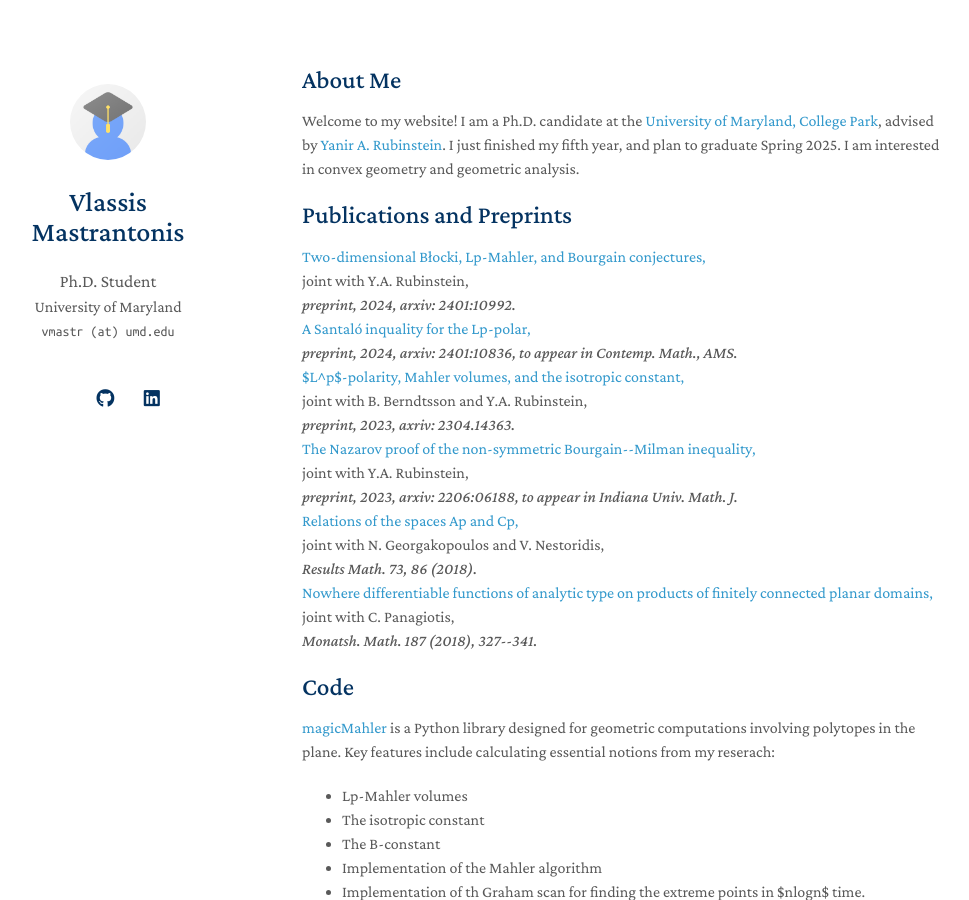
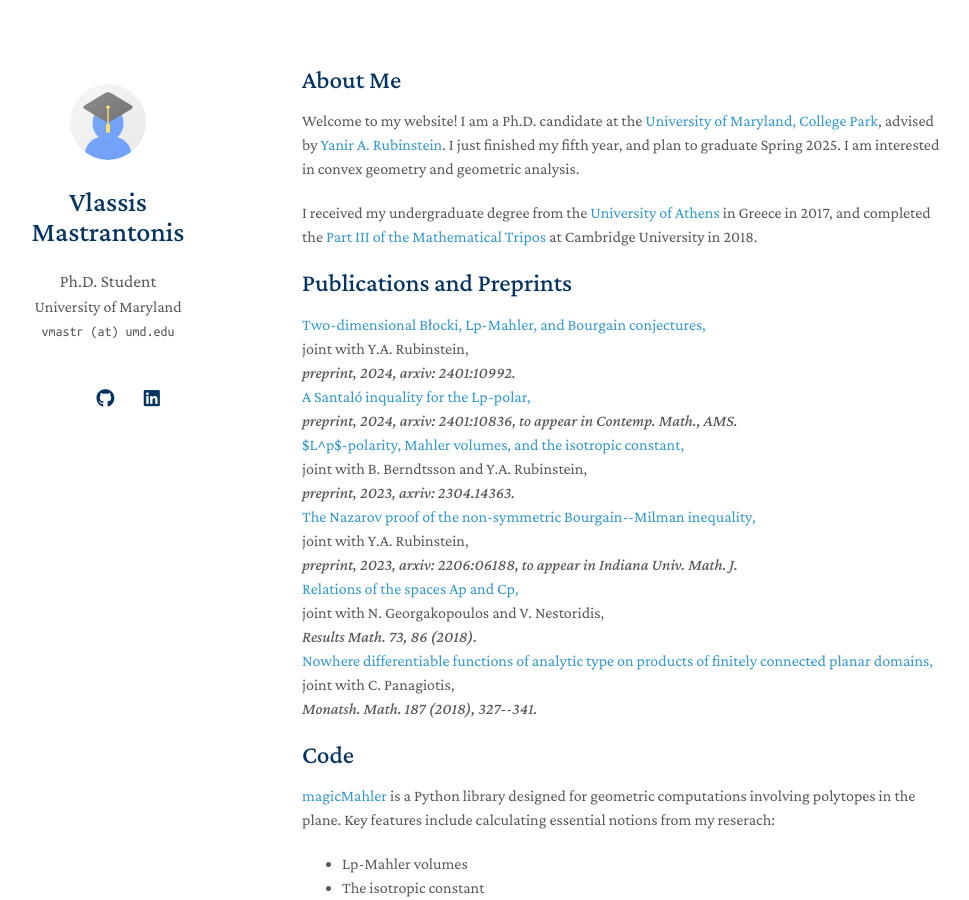
Before and after one commit to vmastr/vmastr.github.io, a Jekyll site: the page built from index.md, in a window 1280 px wide and 900 px high. Shown: the whole window, without its empty margins (168-1137 px from the left). Built offline with Jekyll 4.4.1, drawn with Linux system fonts in a browser that asks for light colours; nearby versions of some CDN libraries; a style sheet for code colours, icons or effects is not loaded; our own code applies the rules of GitHub Pages for plain Markdown files.

Commit message:
Deployment ready

```diff
--- a/index.md
+++ b/index.md
@@ -5,6 +5,9 @@ layout: homepage
 ## About Me
 
 Welcome to my website! I am a Ph.D. candidate at the [University of Maryland, College Park](https://www-math.umd.edu/), advised by [Yanir A. Rubinstein](https://math.umd.edu/~yanir/). I just finished my fifth year, and plan to graduate Spring 2025. I am interested in convex geometry and geometric analysis.
+
+I received my undergraduate degree from the [University of Athens](https://www.math.uoa.gr/) in Greece in 2017, and completed the [Part III of the Mathematical Tripos](https://www.maths.cam.ac.uk/postgrad/part-iii/current) at Cambridge University in 2018.
+
 
 <!-- ## Research Interests
 
```
Also changed, not shown: assets/img/graham_scan.gif, 2 other files.
